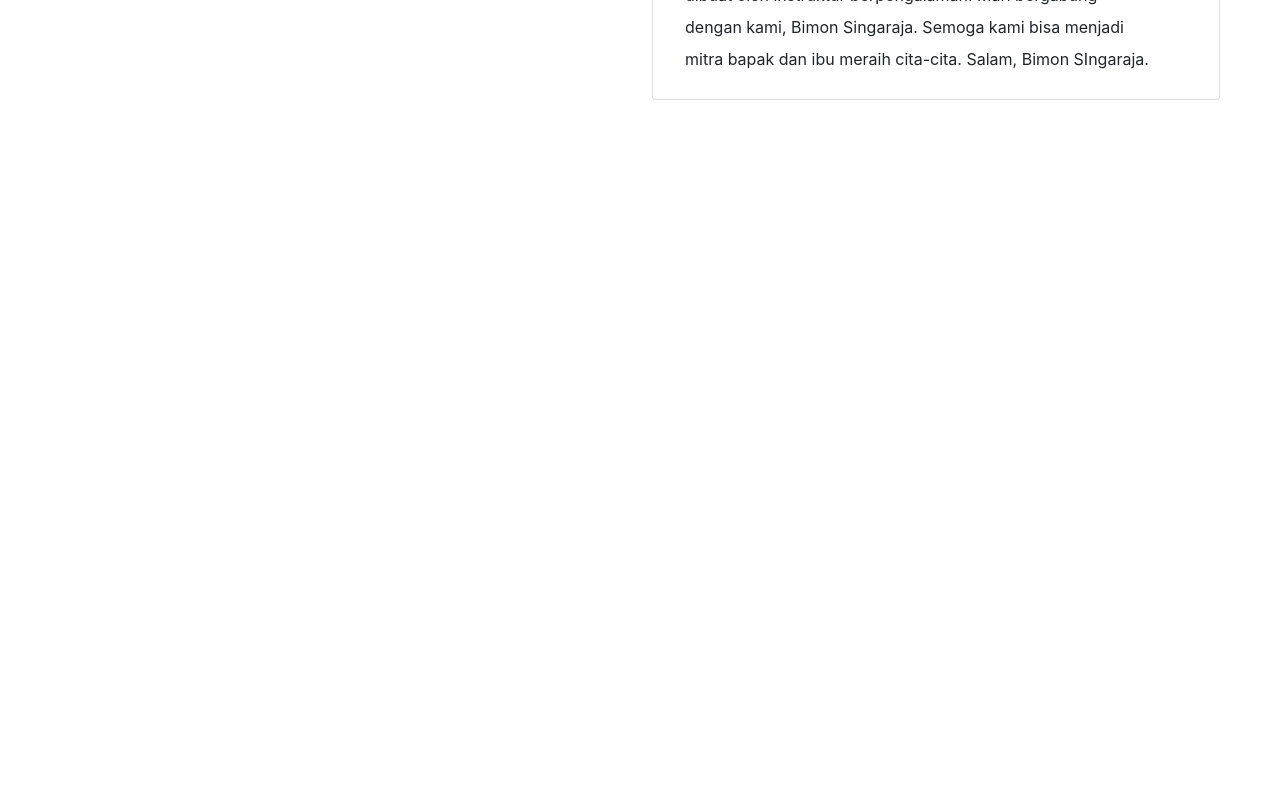
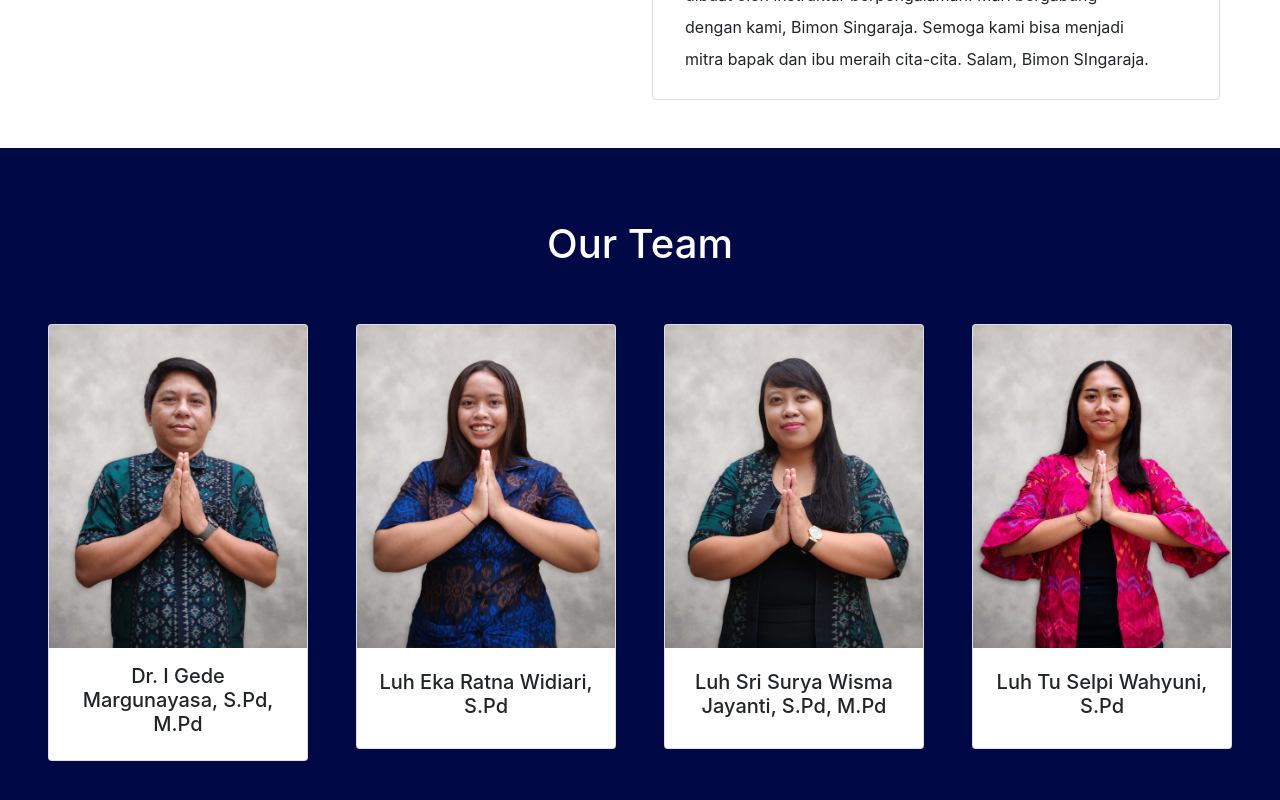
Before and after one commit to deor-sum/sibimon, a React (Create React App) app: page / in a window 1280 px wide. Shown: the part 1364-2164 px from the top of the page. Before the commit the page ends 1512 px from the top, so only its background shows below. Built offline with nearby package versions, Linux system fonts and the light colour scheme.

Commit message:
add teams section

```diff
--- a/src/App.css
+++ b/src/App.css
@@ -16,6 +16,17 @@
 .carousel-item > img {
   height: 100%;
   object-fit: cover;
+}
+
+.team-card {
+  transition: transform 200ms ease-in-out;
+}
+.team-card:hover {
+  transform: scale(1.1);
+}
+
+.team-bg {
+  background-color: rgb(0, 8, 70);
 }
 
 @media (prefers-reduced-motion: no-preference) {
--- a/src/App.js
+++ b/src/App.js
@@ -1,9 +1,10 @@
 import "./App.css";
-
 import { Container } from "react-bootstrap";
 import HeroSlider from "./components/HeroSlider";
 import NavbarMenu from "./components/NavbarMenu";
 import Description from "./components/Description.jsx";
+import Teams from "./components/Teams.jsx";
+
 const App = () => {
   return (
     <div className="App">
@@ -11,6 +12,7 @@
         <NavbarMenu />
         <HeroSlider />
         <Description />
+        <Teams />
       </Container>
     </div>
   );
--- /dev/null
+++ b/src/Config.js
@@ -0,0 +1,20 @@
+const TeamList = [
+  {
+    name: "Dr. I Gede Margunayasa, S.Pd, M.Pd",
+    image: "guru1.jpg",
+  },
+  {
+    name: "Luh Eka Ratna Widiari, S.Pd",
+    image: "guru4.jpg",
+  },
+  {
+    name: "Luh Sri Surya Wisma Jayanti, S.Pd, M.Pd",
+    image: "guru3.jpg",
+  },
+  {
+    name: "Luh Tu Selpi Wahyuni, S.Pd",
+    image: "guru2.jpg",
+  },
+];
+
+export { TeamList };
--- /dev/null
+++ b/src/components/TeamCard.jsx
@@ -0,0 +1,25 @@
+import React from "react";
+import { Card, Col } from "react-bootstrap";
+const TeamCard = ({ name, img }) => {
+  return (
+    <>
+      <Col md={3} className="pb-4">
+        <Card className="mx-4 team-card">
+          <Card.Img variant="top" src={require("./../assets/" + img)} />
+          <Card.Body
+            style={{
+              minHeight: "100px",
+              display: "flex",
+              alignItems: "center",
+              justifyContent: "center",
+            }}
+          >
+            <Card.Title>{name}</Card.Title>
+          </Card.Body>
+        </Card>
+      </Col>
+    </>
+  );
+};
+
+export default TeamCard;
--- /dev/null
+++ b/src/components/Teams.jsx
@@ -0,0 +1,18 @@
+import React from "react";
+import { Row } from "react-bootstrap";
+import { TeamList } from "./../Config";
+import TeamCard from "./TeamCard";
+const Teams = () => {
+  return (
+    <>
+      <Row className="g-0 p-4 team-bg">
+        <h1 className="text-center py-5 text-white">Our Team</h1>
+        {TeamList.map((team, index) => (
+          <TeamCard key={index} name={team.name} img={team.image} />
+        ))}
+      </Row>
+    </>
+  );
+};
+
+export default Teams;
```
